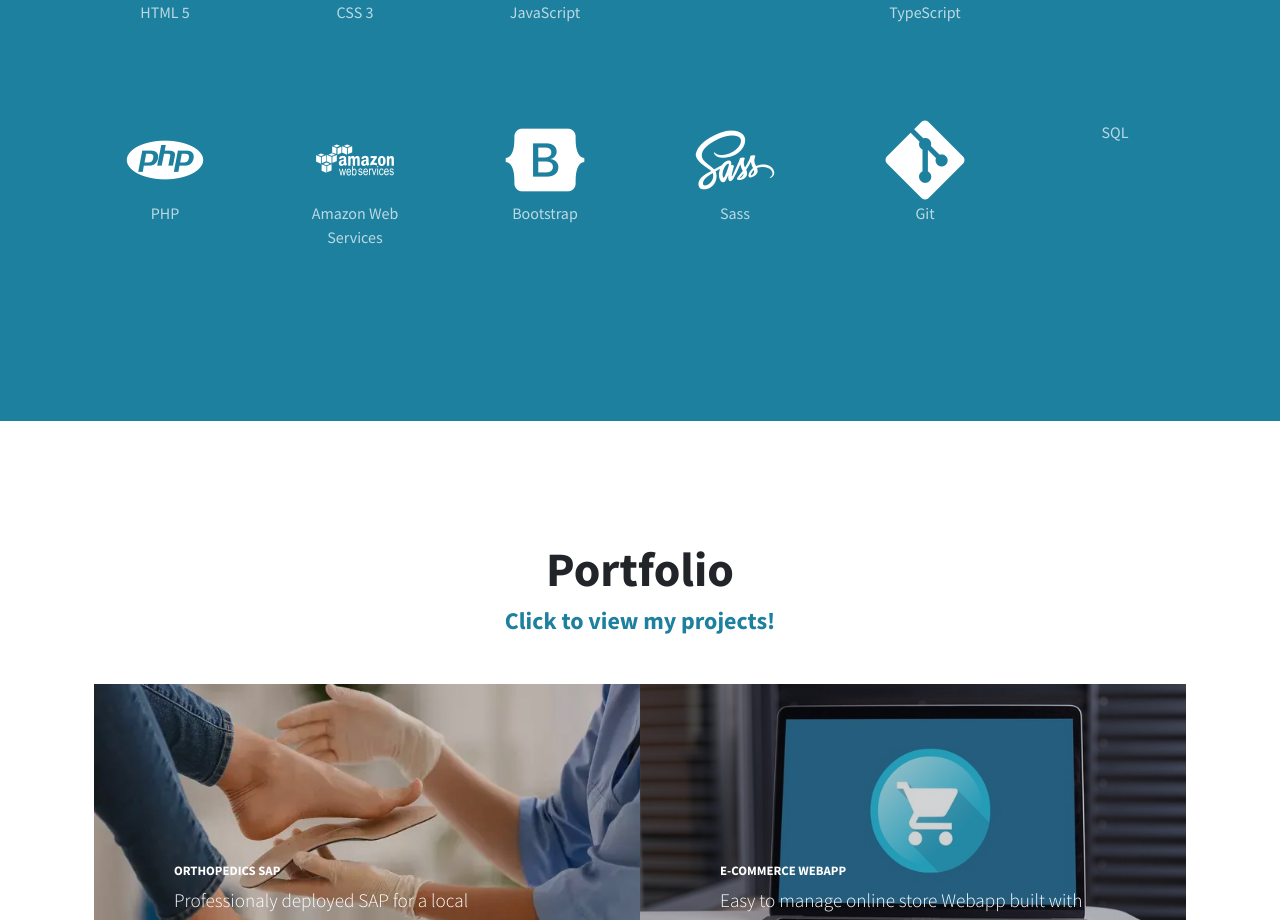
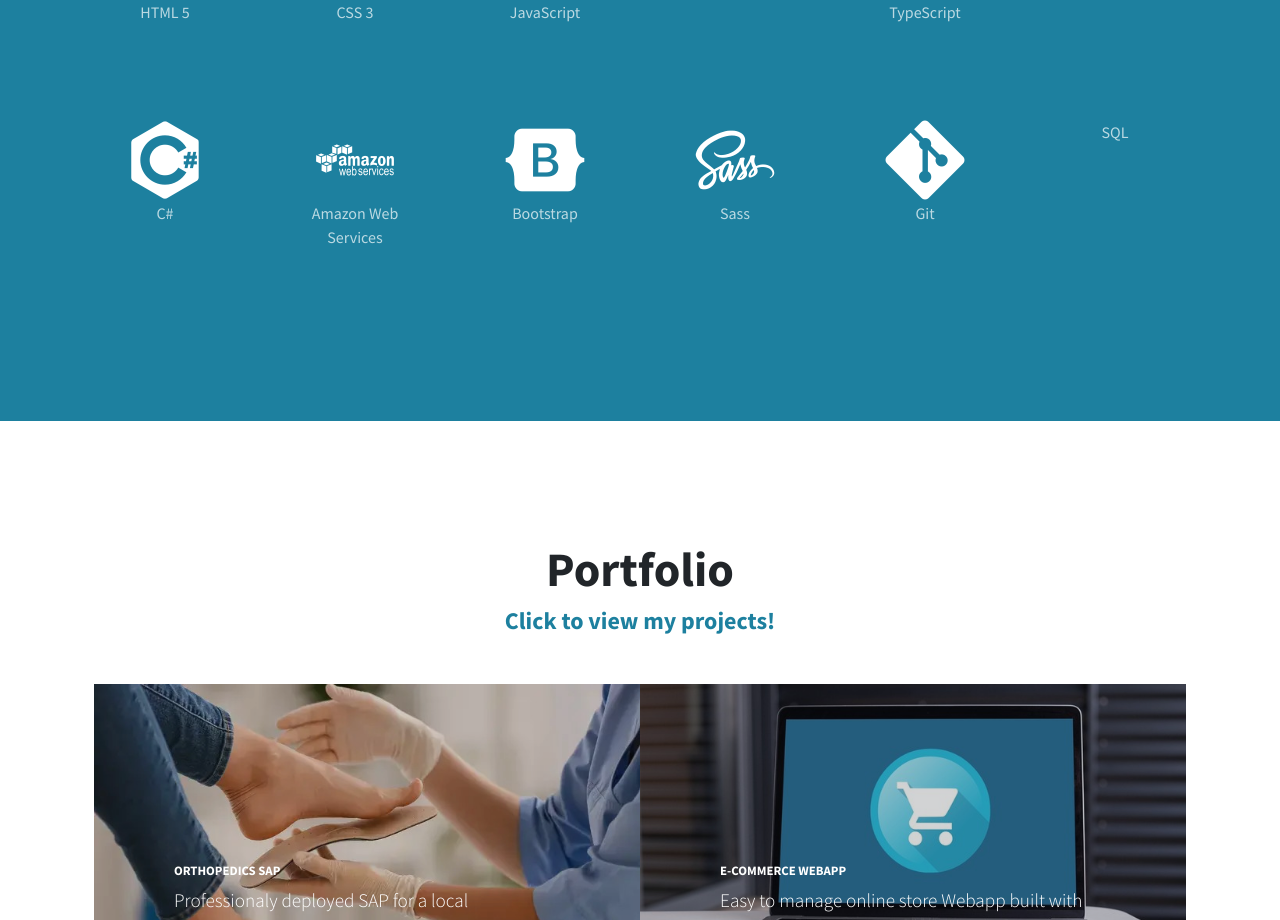
Before and after one commit to JulenZZZ/portfolio_website, an Angular app: page / in a window 1280 px wide. Shown: the part 1849-2769 px from the top of the page. Built offline with nearby package versions, Linux system fonts and the light colour scheme; some icons are missing.

Commit message:
Update home.html

```diff
--- a/src/app/views/home.html
+++ b/src/app/views/home.html
@@ -89,8 +89,8 @@
             </div>
             <div class="col-lg-2 col-md-6 mb-5 mb-lg-0">
               <div id="tooltip">
-                  <i id="icono" class="devicon-php-plain"></i>
-                  <p class="text-faded mb-1">PHP</p>
+                  <i id="icono" class="devicon-csharp-plain"></i>
+                  <p class="text-faded mb-1">C#</p>
                   <span class="backend" id="tooltiptext">Backend</span>
               </div>
             </div>
```
